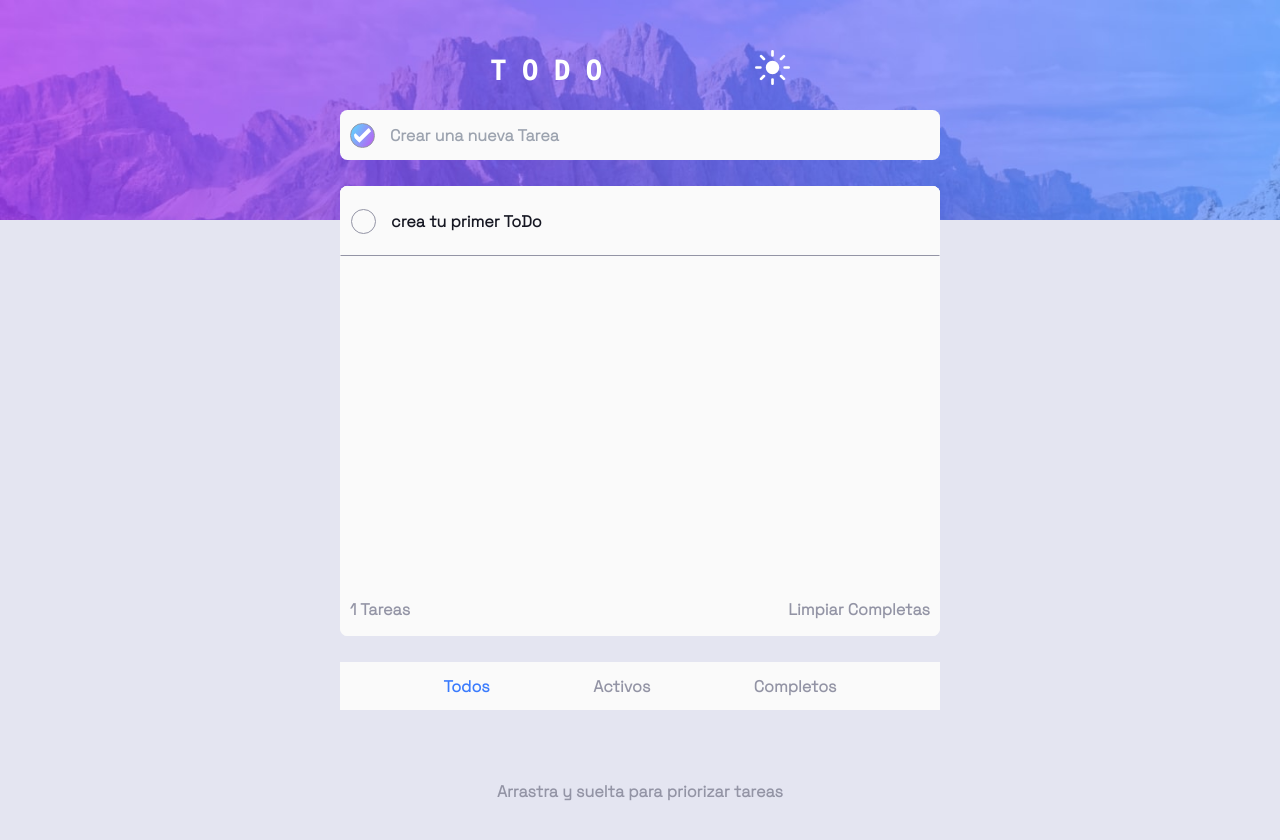
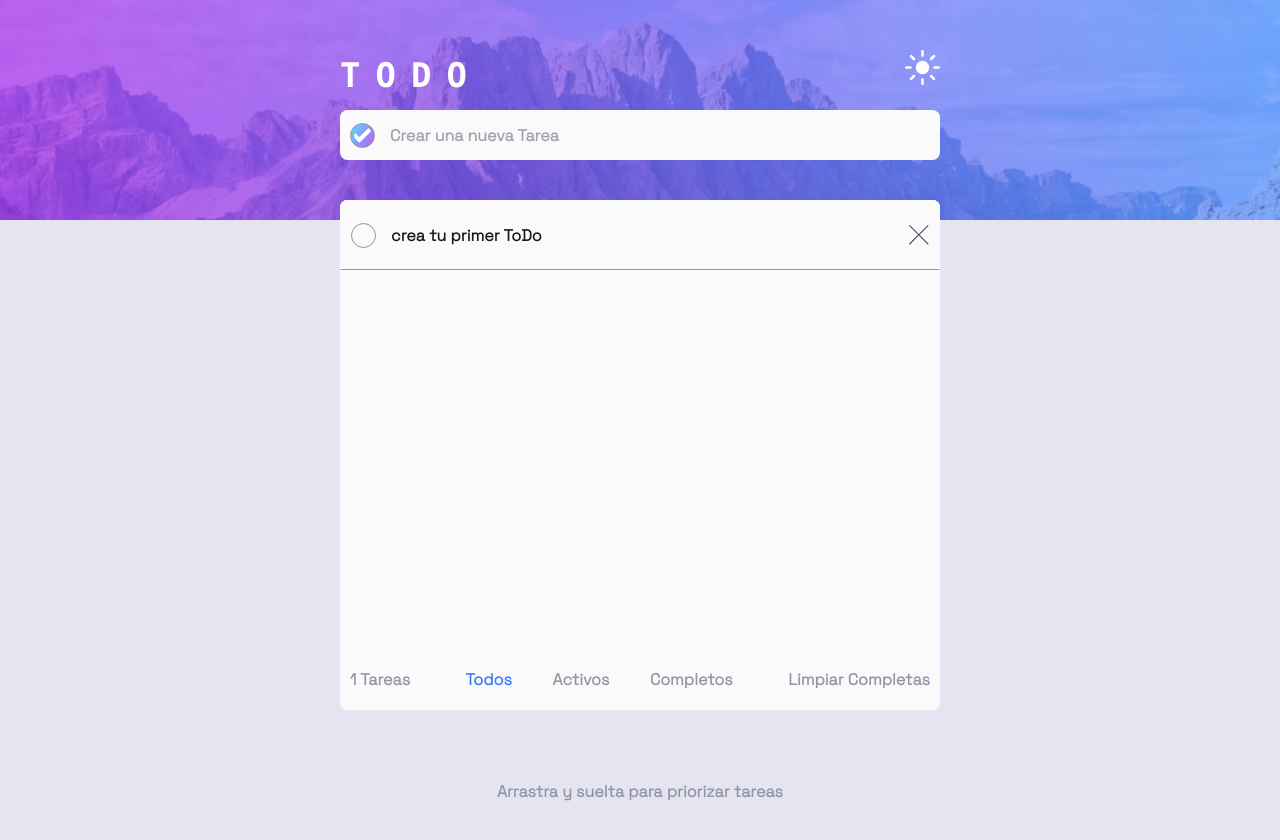
Before and after one commit to anonimussapee/fdo, a React (Vite) app: page / in a window 1280 px wide. Shown: the top 840 px of the page. Built offline with nearby package versions, Linux system fonts and the light colour scheme.

Commit message:
i fixed delete function

```diff
--- a/src/Components/BottomTaskState/index.jsx
+++ b/src/Components/BottomTaskState/index.jsx
@@ -1,7 +1,10 @@
-const BottomTaskState = ({allItems, clearAction}) => {
+import { NavigatorTodosDesktop } from '../NavigatorTodos'
+
+const BottomTaskState = ({allItems, clearAction, data, setData}) => {
   return (
     <div className='w-full h-[12%] px-4  box-primary flex justify-between items-center text-[--Very-Light-Gray]'>
        <p >{allItems  } Tareas</p>
+       <NavigatorTodosDesktop  setData={setData} data={data}/>
        <p className='cursor-pointer' onClick={clearAction} >Limpiar Completas</p>
     </div>
   )
--- a/src/Components/CheckCircle/index.jsx
+++ b/src/Components/CheckCircle/index.jsx
@@ -1,4 +1,4 @@
-const CheckCircle = ({ setDeleting ,data, setData, item, checkAction, stateCheck, onSave}) => {
+const CheckCircle = ({ setChecking ,data, setData, item, checkAction, stateCheck, onSave}) => {
 
   const onCheck = () => {
     if(checkAction){
@@ -11,11 +11,11 @@ const CheckCircle = ({ setDeleting ,data, setData, item, checkAction, stateCheck
           [item.id]:{...data.items[item.id], complete : !data.items[item.id].complete}
         }
       }
-      setDeleting(true)
+      setChecking(true)
       setTimeout(()=>{
         setData(dataNew)
         onSave(dataNew)
-        setDeleting(false)
+        setChecking(false)
       },200)
     }
 
--- a/src/Components/ContainerItems/index.jsx
+++ b/src/Components/ContainerItems/index.jsx
@@ -6,7 +6,7 @@ import { LoadingItems } from '../Loader'
 
 const ContainerItems = ({load, data, setData, column, allItems, items,  clearAction, onSave}) => {
   return (
-    <div className='box-primary flex flex-col sm:justify-between w-full min-w-[200px] h-[75%] min-h-[200px] rounded-xl overflow-hidden'>
+    <div className='box-primary flex flex-col sm:justify-between w-full min-w-[200px] h-[75%] sm:h-[85%] min-h-[200px] rounded-xl overflow-hidden'>
 
       <Droppable
         droppableId={column.id}
@@ -27,7 +27,7 @@ const ContainerItems = ({load, data, setData, column, allItems, items,  clearAct
           )
         }
       </Droppable>
-      <BottomTaskState allItems={allItems} clearAction={clearAction} />
+      <BottomTaskState data={data} setData={setData} allItems={allItems} clearAction={clearAction} />
     </div>
 
   )
--- a/src/Components/Items/index.jsx
+++ b/src/Components/Items/index.jsx
@@ -5,16 +5,13 @@ import { useState } from 'react'
 const Items = ({data, setData, item, index, onSave}) => {
 
   const [deleting, setDeleting ] = useState(false)
+  const [checking, setChecking ] = useState(false)
   const onDelete = () => {
     const newData = data.columns['column-1'].itemIds
       newData.splice(index,1)
     console.log( newData)
     const dataNew = {
       ...data,
-      items:{
-        ...data.items,
-        [item.id] : {...data.items[item.id], complete: true}
-      },
       columns:{
         ...data.columns,
         'column-1':{
@@ -24,8 +21,13 @@ const Items = ({data, setData, item, index, onSave}) => {
 
         }
       }
-    setData(dataNew)
-    onSave(dataNew)
+      setDeleting(true)
+      setTimeout(() => {
+        delete dataNew.items[item.id]
+        setData(dataNew)
+        onSave(dataNew)
+        setDeleting(false)
+      }, 200);
   }
 
   return (
@@ -36,11 +38,11 @@ const Items = ({data, setData, item, index, onSave}) => {
     >
       {
         (provided, snapshot) => (
-          <div className={`items-of-todos box-primary  h-[80px] ss:h-[70px]  flex items-center justify-between gap-6 p-4 ${snapshot.isDragging ? 'rounded-xl scale-105 drag' : ' '} ${deleting ? ' deleting ': ' '}`}
+          <div className={`items-of-todos box-primary  h-[80px] ss:h-[70px]  flex items-center justify-between gap-6 p-4 ${snapshot.isDragging ? 'rounded-xl scale-105 drag' : ' '} ${deleting ? ' deleting ': ' '} ${checking ? ' checking ': ' '}`}
           {...provided.draggableProps}
           ref={provided.innerRef}
           >
-            <CheckCircle setDeleting={setDeleting} onSave={onSave} stateCheck={item.complete} item={item} data={data} setData={setData}/>
+            <CheckCircle setChecking={setChecking} onSave={onSave} stateCheck={item.complete} item={item} data={data} setData={setData}/>
             <p className=' flex-grow-[1]'
               {...provided.dragHandleProps}
             >{item.content}</p>
--- a/src/Components/NavigatorTodos/index.jsx
+++ b/src/Components/NavigatorTodos/index.jsx
@@ -33,7 +33,7 @@ const NavigatorTodos = ({ data, setData}) => {
     setData(dataNew)
   }
   return (
-    <div className='w-full h-[8%] flex  items-center justify-evenly box-primary font-semibold text-[--Very-Light-Gray]'>
+    <div className='w-full h-[8%] flex  items-center justify-evenly box-primary font-semibold text-[--Very-Light-Gray] sm:hidden sm:w-0 sm:h-0'>
       <p onClick={onAllView}  className={` ${data.view.all ? 'text-[--Bright-Blue] ' : ''} cursor-pointer`}>Todos</p>
       <p onClick={onActiveView} className={` ${data.view.active ? 'text-[--Bright-Blue]' : ''} cursor-pointer`}>Activos</p>
       <p onClick={onCompleteView} className={` ${data.view.completed ? 'text-[--Bright-Blue]' : ''} cursor-pointer`}>Completos</p>
@@ -41,4 +41,47 @@ const NavigatorTodos = ({ data, setData}) => {
   )
 }
 
-export {NavigatorTodos}
+const NavigatorTodosDesktop = ({ data, setData}) => {
+  const onAllView = () => {
+    const dataNew = {
+      ...data,
+      view:{
+      all: true,
+      active: false,
+      completed: false,
+    }
+    }
+    setData(dataNew)
+  }
+  const onActiveView = () => {
+    const dataNew = {
+      ...data,
+      view:{
+      all: false,
+      active: true,
+      completed: false,
+    }
+  }
+    setData(dataNew)
+  }
+  const onCompleteView = () => {
+    const dataNew = {
+      ...data,
+      view:{
+      all: false,
+      active: false,
+      completed: true,
+    }
+  }
+    setData(dataNew)
+  }
+  return (
+    <div className='w-[60%] h-[8%] flex  items-center justify-evenly box-primary font-semibold text-[--Very-Light-Gray] smMax:hidden smMax:w-0 smMax:h-0 '>
+      <p onClick={onAllView}  className={` ${data.view.all ? 'text-[--Bright-Blue] ' : ''} cursor-pointer`}>Todos</p>
+      <p onClick={onActiveView} className={` ${data.view.active ? 'text-[--Bright-Blue]' : ''} cursor-pointer`}>Activos</p>
+      <p onClick={onCompleteView} className={` ${data.view.completed ? 'text-[--Bright-Blue]' : ''} cursor-pointer`}>Completos</p>
+    </div>
+  )
+}
+
+export {NavigatorTodos, NavigatorTodosDesktop}
--- a/src/Pages/App/App.css
+++ b/src/Pages/App/App.css
@@ -54,7 +54,11 @@ display: none;
 /*  styles for when removed */
 
 .deleting{
+  background-color: rgb(203, 2, 2);
+}
+.checking{
   background-color: var(--deleting );
+
 }
 
 /* styles of item component */
@@ -62,8 +66,8 @@ display: none;
   border-color: transparent;
   border-bottom:var(--Very-Light-Gray) solid ;
   border-width: .5px;
-}--Bright-Blue
---Bright-Blue
+}
+
 .cross-icon{
   background-image: url(../../assets/icon-cross.svg);
   width: 20px;
@@ -174,5 +178,11 @@ display: none;
     min-width: 320px;
     height: 220px;
   }
+  .title-and-icon-container{
+    width: 600px;
+    position: absolute;
+    top: 50px;
+    left: calc(50% - 300px);
+  }
 
 }
--- a/src/Pages/App/index.jsx
+++ b/src/Pages/App/index.jsx
@@ -115,11 +115,11 @@ const App = () => {
 
 
   return (
-    <section className="w-full min-w-[320px] h-[110vh] flex flex-col items-center ">
+    <section className="w-full min-w-[320px] h-[100vh] flex flex-col items-center ">
       {/* this section are to header image, title and logo */}
       <div className={`main-bg-image ${ handleMode ? 'bg-todo-dark' : 'bg-todo-ligth ' } relative `}>
         <div className='title-and-icon-container flex justify-between '>
-          <h1 className='text-[2.8rem] font-mono text-white font-bold '>TODO</h1>
+          <h1 className='text-[3.4rem] font-mono text-white font-extrabold '>TODO</h1>
           <span className={`img  ${handleMode ? ' icon-mode-dark ' : ' icon-mode-ligth '} cursor-pointer`} onClick={handleTheme}></span>
         </div>
       </div>
```
